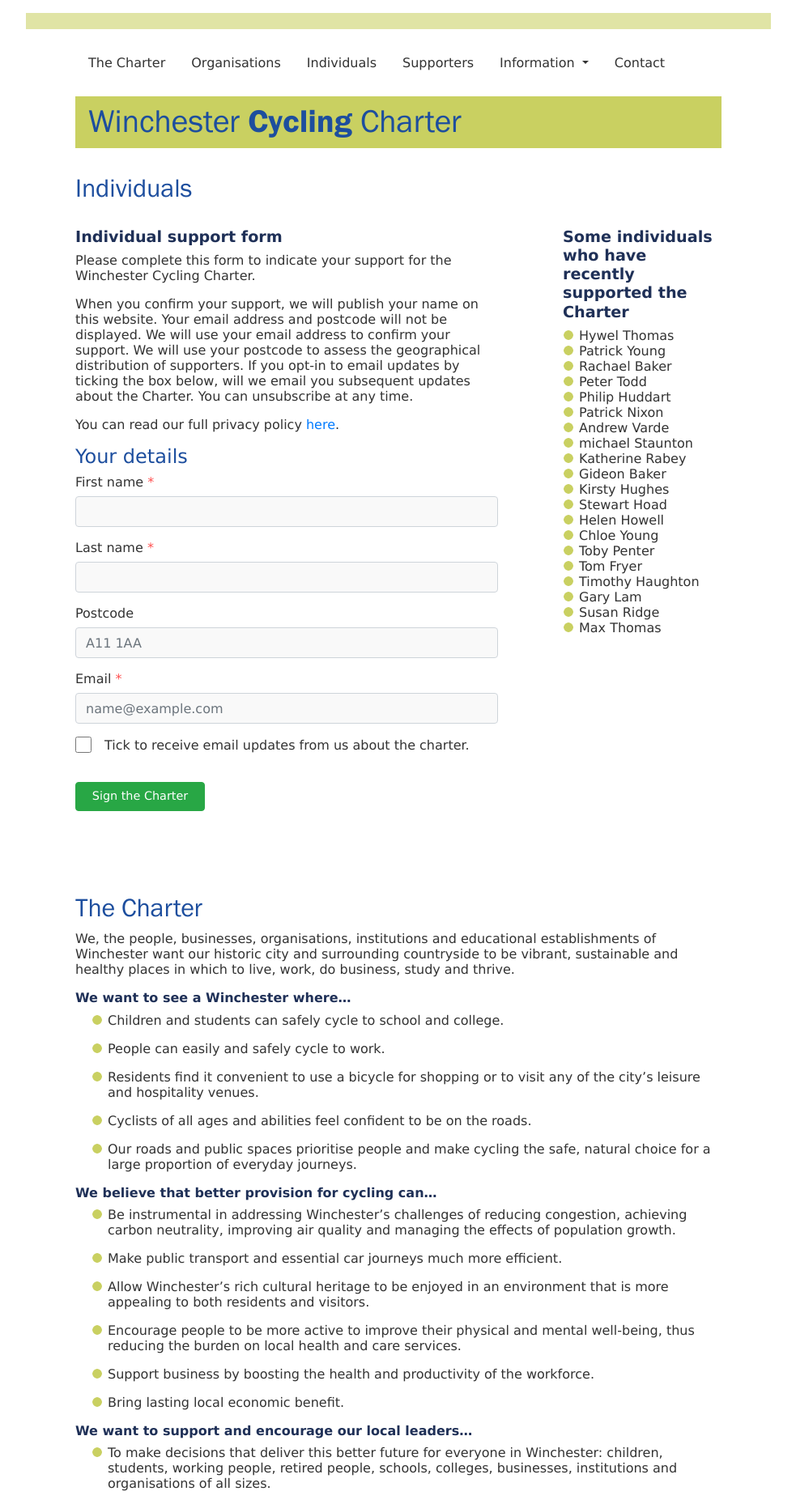
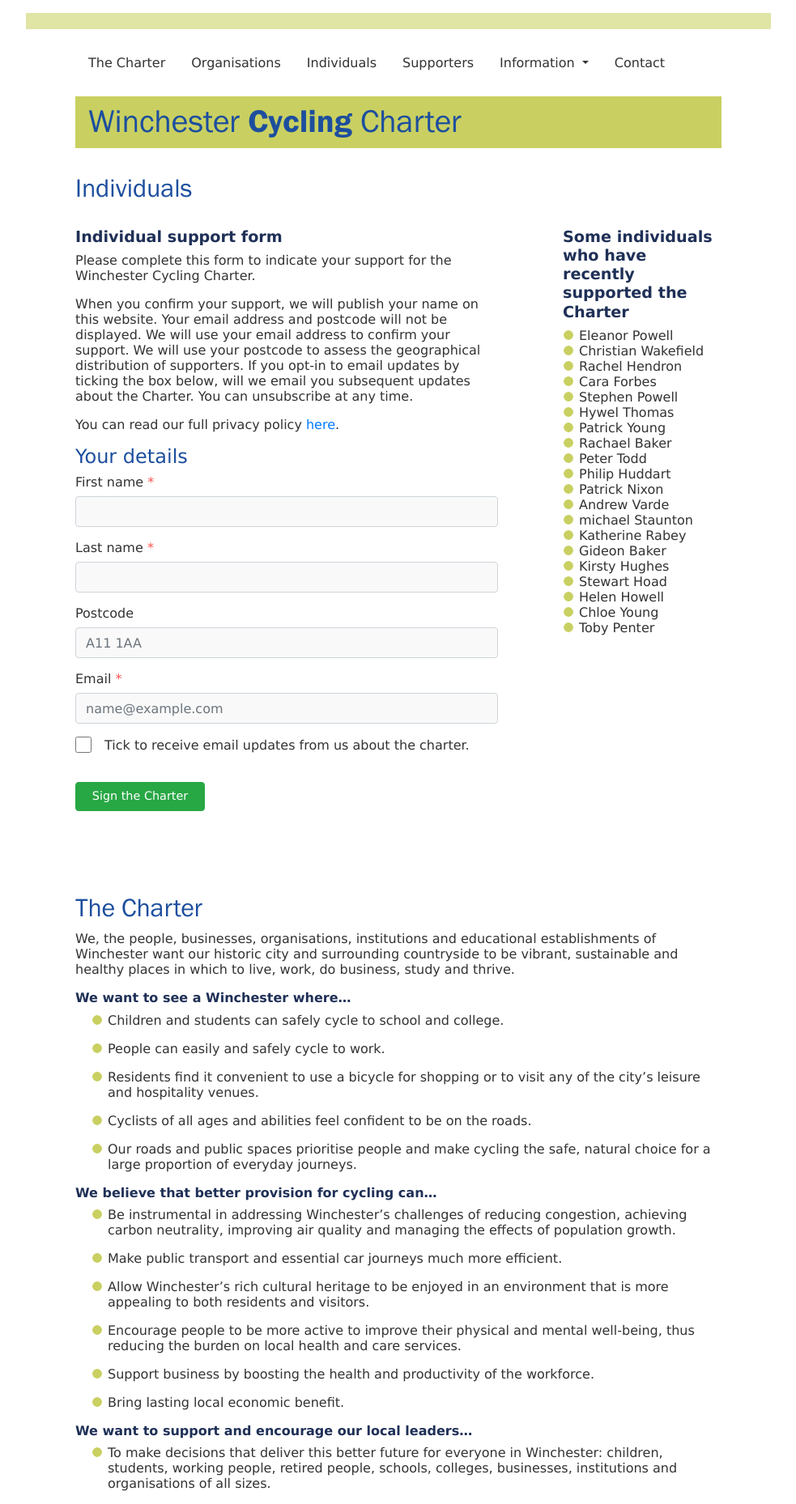
Before and after one commit to winchestercyclingcharter/winchestercyclingcharter.github.io, a Jekyll site: the page built from ind-page.md, in a window 1280 px wide. Shown: the whole page at 81% size, without its empty margins (148-1131 px from the left). Built offline with Jekyll 4.4.1, drawn with Linux system fonts in a browser that asks for light colours; nearby versions of some CDN libraries.

Commit message:
Update people.yml

```diff
--- a/_data/people.yml
+++ b/_data/people.yml
@@ -534,3 +534,8 @@ people:
 - { lastname: Todd, firstname: Peter, dt: 20210807-170743-922254 }
 - { lastname: Young, firstname: Patrick, dt: 20210807-222258-493217 }
 - { lastname: Thomas, firstname: Hywel, dt: 20210810-090243-169695 }
+- { lastname: Forbes, firstname: Cara, dt: 20210812-101842-671341 }
+- { lastname: Hendron, firstname: Rachel, dt: 20210812-145351-158371 }
+- { lastname: Powell, firstname: Stephen, dt: 20210811-182136-432804 }
+- { lastname: Powell, firstname: Eleanor, dt: 20210812-171119-161002 }
+- { lastname: Wakefield, firstname: Christian, dt: 20210812-151854-639716 }
```
